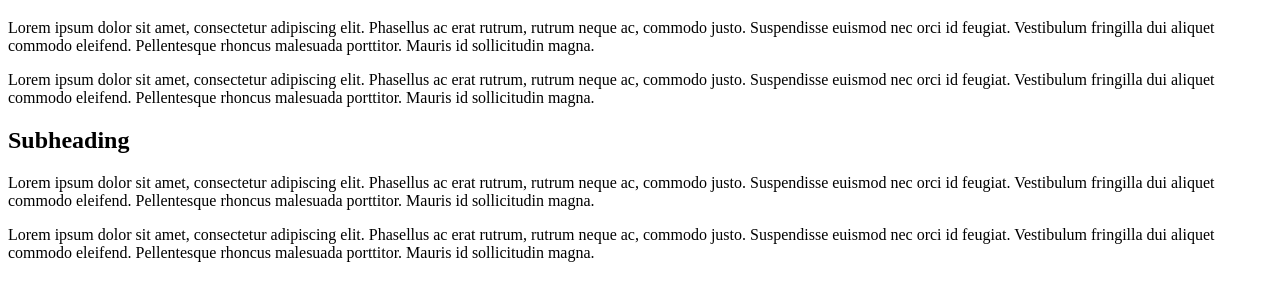
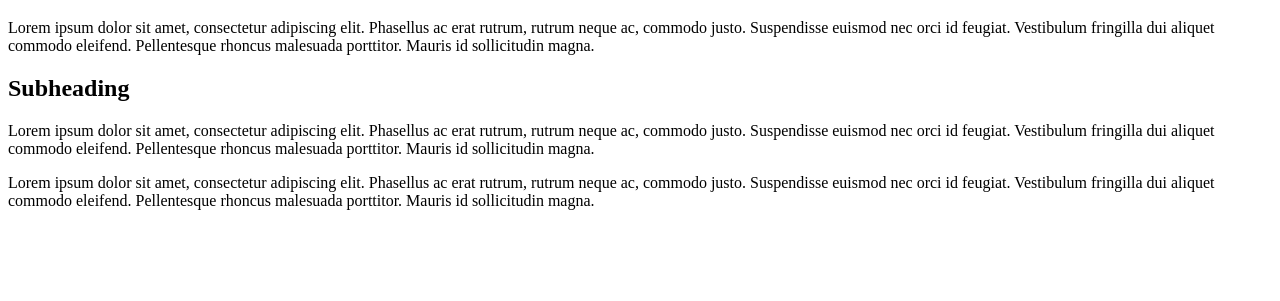
Before and after one commit to Ana2866/zadatak-frontend-development, a plain HTML site: page index.html in a window 1280 px wide. Shown: the part 61-362 px from the top of the page. Drawn offline with Linux system fonts and the light colour scheme.

Commit message:
paragraph removed

```diff
--- a/index.html
+++ b/index.html
@@ -11,7 +11,6 @@
 
 		<h1>Heading</h1>
 		<p>Lorem ipsum dolor sit amet, consectetur adipiscing elit. Phasellus ac erat rutrum, rutrum neque ac, commodo justo. Suspendisse euismod nec orci id feugiat. Vestibulum fringilla dui aliquet commodo eleifend. Pellentesque rhoncus malesuada porttitor. Mauris id sollicitudin magna.</p>
-		<p>Lorem ipsum dolor sit amet, consectetur adipiscing elit. Phasellus ac erat rutrum, rutrum neque ac, commodo justo. Suspendisse euismod nec orci id feugiat. Vestibulum fringilla dui aliquet commodo eleifend. Pellentesque rhoncus malesuada porttitor. Mauris id sollicitudin magna.</p>
 		<h2> Subheading </h2>
 		<p class="special">Lorem ipsum dolor sit amet, consectetur adipiscing elit. Phasellus ac erat rutrum, rutrum neque ac, commodo justo. Suspendisse euismod nec orci id feugiat. Vestibulum fringilla dui aliquet commodo eleifend. Pellentesque rhoncus malesuada porttitor. Mauris id sollicitudin magna.</p>
 		<p>Lorem ipsum dolor sit amet, consectetur adipiscing elit. Phasellus ac erat rutrum, rutrum neque ac, commodo justo. Suspendisse euismod nec orci id feugiat. Vestibulum fringilla dui aliquet commodo eleifend. Pellentesque rhoncus malesuada porttitor. Mauris id sollicitudin magna.</p>
```
